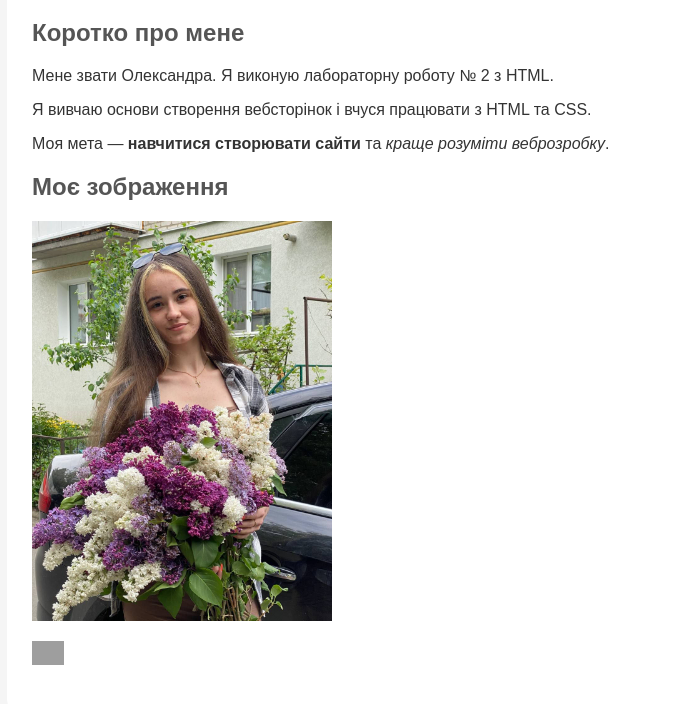
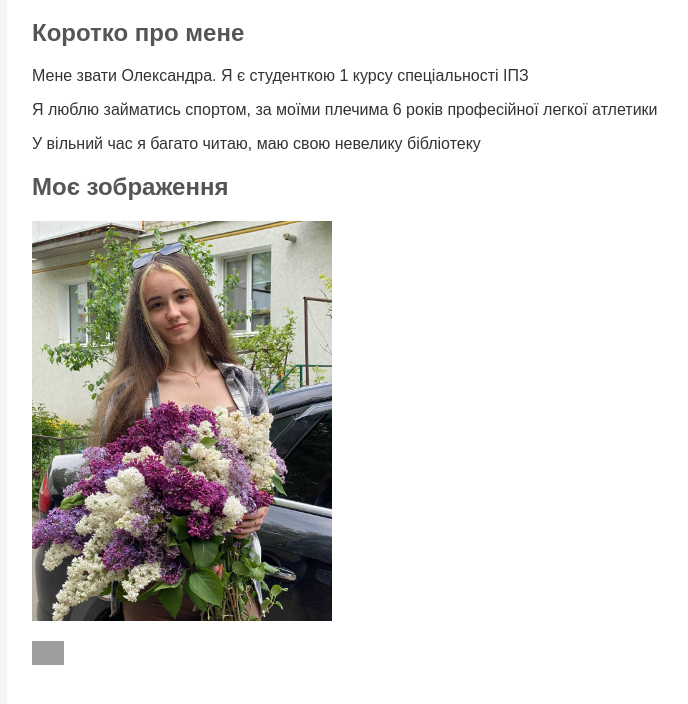
Before and after one commit to Oleksandra0904/web_basics, a plain HTML site: page Lab2_HTML/author.html in a window 1280 px wide. Shown: the part 106-810 px from the top of the page, without its empty margins (208-896 px from the left). Drawn offline with Linux system fonts and the light colour scheme; grey boxes are pictures that could not be loaded.

Commit message:
Update Lab2 HTML pages

```diff
--- a/Lab2_HTML/author.html
+++ b/Lab2_HTML/author.html
@@ -10,13 +10,11 @@
    <main class="container">
         <h1>Про студента</h1>
         <h2>Коротко про мене</h2>
-        <p>Мене звати Олександра. Я виконую лабораторну роботу № 2 з HTML.</p>
+        <p>Мене звати Олександра. Я є студенткою 1 курсу спеціальності ІПЗ</p>
         <p>
-            Я вивчаю основи створення вебсторінок і вчуся працювати
-            з HTML та CSS.
+           Я люблю займатись спортом, за моїми плечима 6 років професійної легкої атлетики
         </p>
-        <p>Моя мета — <strong>навчитися створювати сайти</strong>
-            та <em>краще розуміти веброзробку</em>.</p>
+        <p>У вільний час я багато читаю, маю свою невелику бібліотеку</p>
         <h2>Моє зображення</h2>
         <img src="assets/photo_7_2026-09-17_19-59-52.jpg" width="300"
              alt="Моє фото">
```
Also changed, not shown: Lab2_HTML/index.html (+1 -2 lines).
